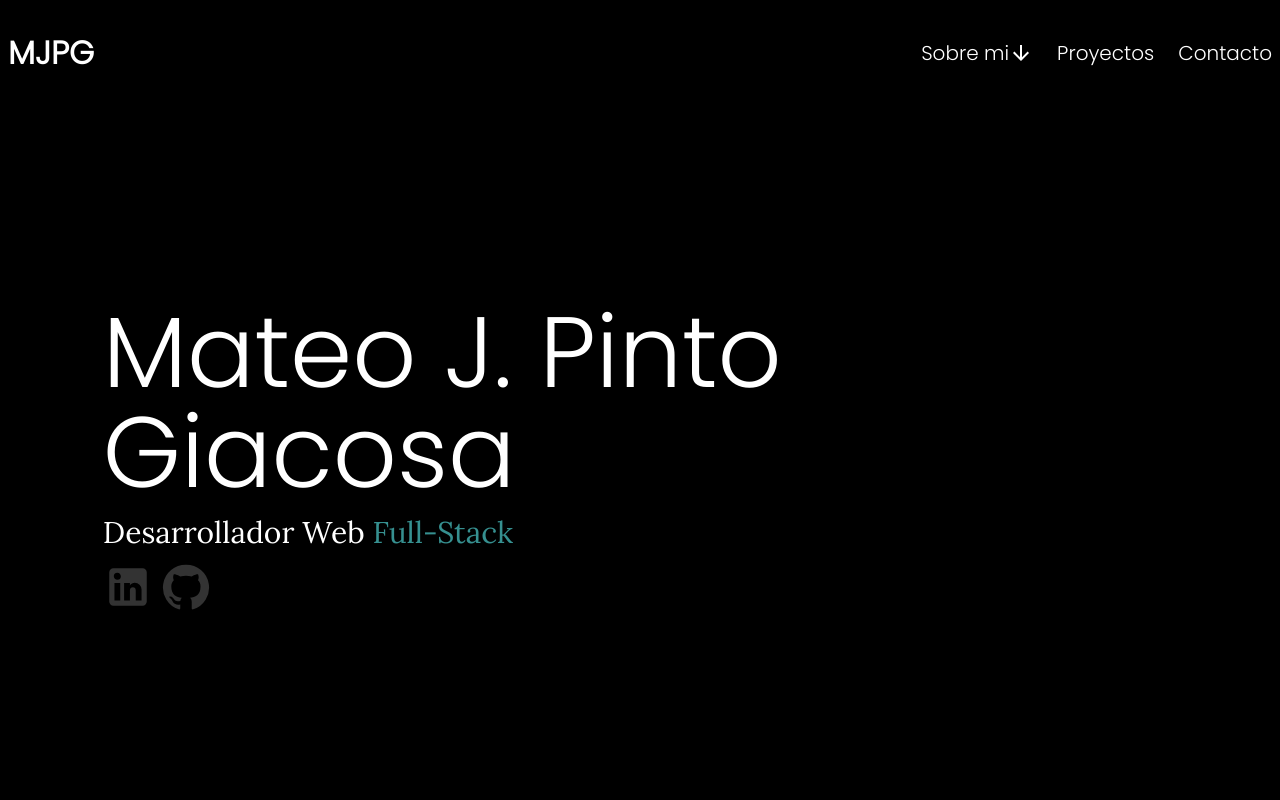
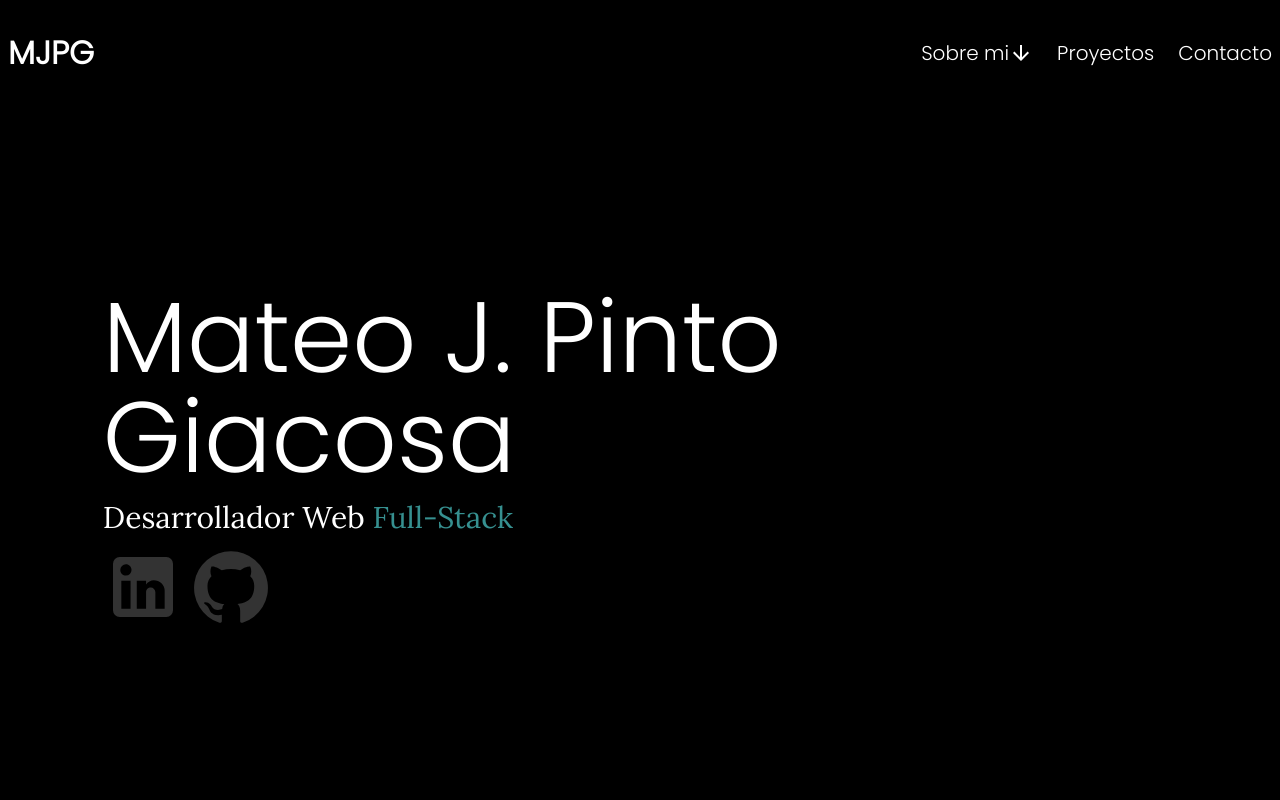
Before and after one commit to Argiiasd/Portfolio, a React (Vite) app in the folder Portfolio/: page / in a window 1280 px wide. Shown: the top 800 px of the page. Built offline with nearby package versions, Linux system fonts and the light colour scheme.

Commit message:
cambios en tamaños de iconos

```diff
--- a/Portfolio/src/Components/Presentation/Presentation.jsx
+++ b/Portfolio/src/Components/Presentation/Presentation.jsx
@@ -14,10 +14,10 @@ const Presentation = () => {
                 <h3 className={styles.Job}>Desarrollador Web <span className={styles.Job_2}>Full-Stack</span></h3>
                 <div className={styles.Social_Media}>
                     <NavLink to={"https://www.linkedin.com/in/mateo-jeremias-pg/"}>
-                        <LinkedInIcon className={styles.Icon} sx={{color: '#333333', fontSize: 50}}/>
+                        <LinkedInIcon className={styles.Icon} sx={{color: '#333333', fontSize: 80}}/>
                     </NavLink>
                     <NavLink to={"https://github.com/Argiiasd"}>
-                        <GitHubIcon className={styles.Icon} sx={{color: '#333333', fontSize: 50}}/>
+                        <GitHubIcon className={styles.Icon} sx={{color: '#333333', fontSize: 80}}/>
                     </NavLink>
                 </div>
                 {/* <img src={Imagen} alt="" className={styles.Imagen}/> */}
```
